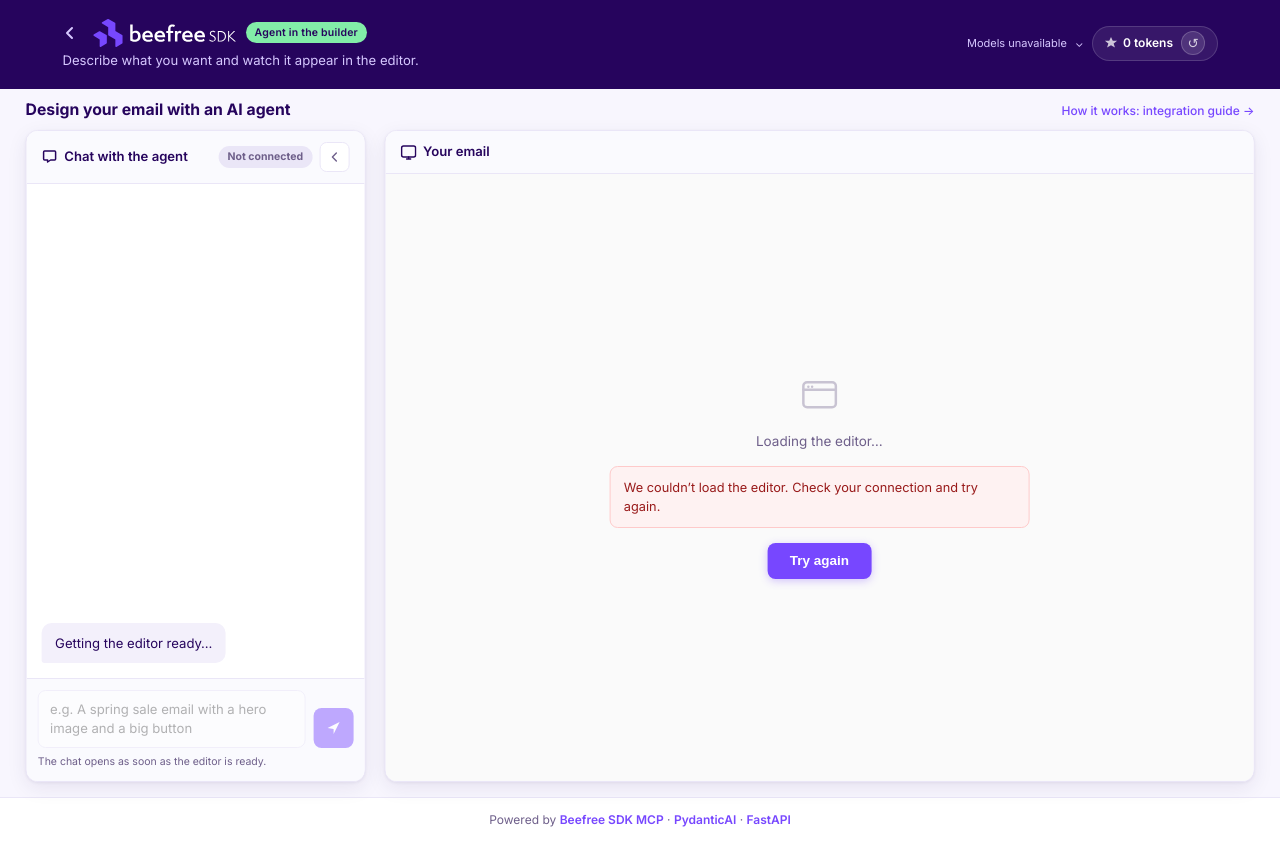
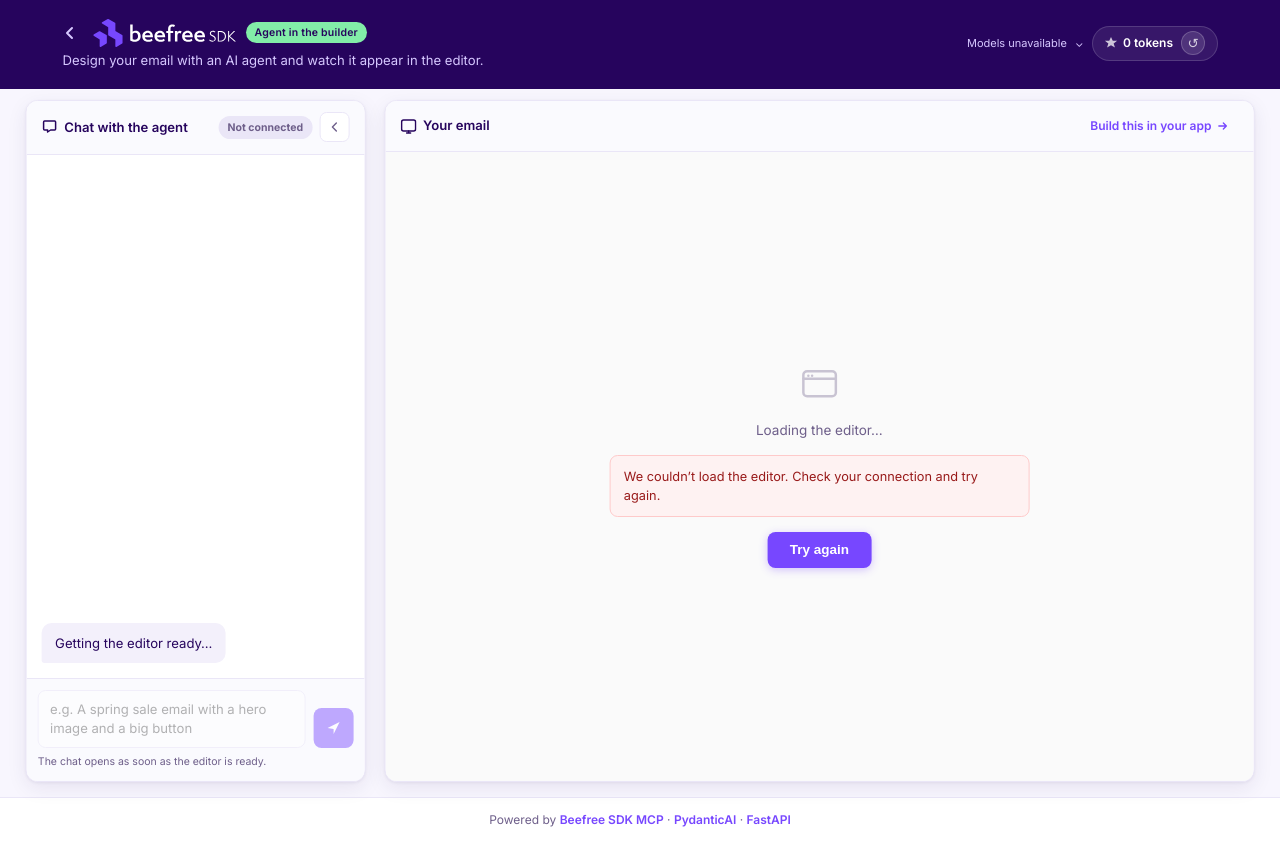
Before and after one commit to BeefreeSDK/beefree-sdk-mcp-v2-example-demo, a FastAPI app: page /builder in a window 1280 px wide. Run offline with FastAPI, Linux system fonts and the light colour scheme; data that the repository does not hold is empty; some libraries are stand-ins or nearby versions.

Commit message:
feat: improved ui

```diff
--- a/static/style.css
+++ b/static/style.css
@@ -1711,8 +1711,50 @@ textarea { resize: vertical; }
   flex-shrink: 0;
 }
 
+/* Collapsed, the chat shrinks to a round chat button in the top-left corner;
+   the editor takes the rest of the width. */
+.demo-workspace .edit-chat-panel { position: relative; }
+.demo-workspace .edit-chat-panel > :not(.demo-chat-rail) { transition: opacity .18s ease; }
 .demo-workspace.chat-collapsed .edit-chat-panel {
+  width: 48px !important;
+  height: 48px !important;
+  min-height: 0 !important;
+  flex: none;
+  align-self: flex-start;
+  padding: 0;
+  border-radius: 50%;
+  overflow: visible;
+  animation: chat-pop .22s cubic-bezier(.2, .8, .3, 1.2);
+}
+.demo-workspace.chat-collapsed .edit-chat-panel > :not(.demo-chat-rail) { display: none; }
+@keyframes chat-pop { from { transform: scale(.6); opacity: 0; } to { transform: none; opacity: 1; } }
+
+.demo-chat-rail {
+  position: absolute;
+  inset: 0;
   display: none;
+  align-items: center;
+  justify-content: center;
+  border: 0;
+  border-radius: 50%;
+  background: transparent;
+  color: var(--primary-dk);
+  cursor: pointer;
+}
+.demo-workspace.chat-collapsed .demo-chat-rail { display: flex; }
+.demo-chat-rail:hover { background: #F6F2FF; color: var(--primary); }
+.demo-chat-rail:focus-visible { outline: 2px solid var(--primary); outline-offset: 2px; }
+.demo-chat-rail-dot {
+  display: none;
+  position: absolute; top: 1px; right: 1px;
+  width: 11px; height: 11px; border-radius: 50%;
+  background: var(--primary); border: 2px solid var(--surface);
+}
+.demo-chat-rail.has-unread .demo-chat-rail-dot { display: block; }
+.demo-chat-rail-unread { display: none; }
+.demo-chat-rail.has-unread .demo-chat-rail-unread { display: inline; }
+@media (prefers-reduced-motion: reduce) {
+  .demo-workspace .edit-chat-panel, .demo-workspace .edit-chat-panel > * { transition: none; animation: none; }
 }
 
 /* Let the message list fill the (tall) chat panel so the input pins to the bottom */
@@ -1812,17 +1854,6 @@ textarea { resize: vertical; }
 }
 
 .demo-icon-btn:hover { border-color: var(--primary-lt); color: var(--primary); }
-
-/* "Show AI chat" reopen button only appears once the chat is collapsed */
-.demo-chat-reopen {
-  width: auto;
-  padding: 0 .7rem;
-  font-size: .76rem;
-  font-weight: 600;
-  display: none;
-}
-
-.demo-workspace.chat-collapsed .demo-chat-reopen { display: inline-flex; }
 
 /* Status badge variants for the chat panel header */
 .edit-status-badge.is-offline {
--- a/templates/integration.html
+++ b/templates/integration.html
@@ -119,18 +119,13 @@
       min-height: 560px;
       margin: 0;
     }
-    .builder-titlebar {
-      display: flex;
-      align-items: baseline;
-      justify-content: space-between;
-      flex-wrap: wrap;
-      gap: .25rem 1rem;
-      margin-bottom: .6rem;
-      flex-shrink: 0;
+    /* Link from the builder to the integration guide, in the editor's header */
+    .builder-guide-link {
+      display: inline-flex; align-items: center; gap: .35rem;
+      font-size: .8rem; font-weight: 600; color: var(--primary); text-decoration: none;
+      padding: .3rem .65rem; border-radius: 999px; white-space: nowrap;
     }
-    .builder-titlebar h2 { font-size: 1.05rem; font-weight: 700; color: var(--text); line-height: 1.3; }
-    .builder-guide-link { font-size: .8rem; font-weight: 500; color: var(--primary); text-decoration: none; }
-    .builder-guide-link:hover { text-decoration: underline; }
+    .builder-guide-link:hover { background: #F3EFFF; color: var(--primary-dk); }
     .builder-narrow-note { display: none; }
 
     .page-builder .demo-panel { flex: 1; min-height: 0; display: flex; }
@@ -210,7 +205,7 @@
           </a>
           <h1 class="brand-tag">{% if simple_builder %}Agent in the builder{% else %}Integration guide{% endif %}</h1>
         </div>
-        <p class="header-sub">{% if simple_builder %}Describe what you want and watch it appear in the editor.{% else %}Connect AI agents to the Beefree SDK editor via MCP — two session models, one powerful result.{% endif %}</p>
+        <p class="header-sub">{% if simple_builder %}Design your email with an AI agent and watch it appear in the editor.{% else %}Connect AI agents to the Beefree SDK editor via MCP — two session models, one powerful result.{% endif %}</p>
       </div>
       <div class="header-tokens">
         <div class="token-badge">
@@ -232,10 +227,6 @@
     <div class="demo-stage">
 
       {% if simple_builder %}
-      <div class="builder-titlebar">
-        <h2>Design your email with an AI agent</h2>
-        <a href="/integration" class="builder-guide-link">How it works: integration guide &rarr;</a>
-      </div>
       <p class="builder-narrow-note" role="note">
         The visual editor works best on a computer. On a small screen, chat with the agent here, then scroll down to the editor and swipe sideways to see all of it.
       </p>
@@ -243,10 +234,10 @@
       <section class="guide-section demo-intro">
         <div class="demo-lead">
           <div class="demo-lead-text">
-            <h2>Live demo</h2>
+            <h2>Try both session models</h2>
             <p class="guide-text" style="margin-bottom:0;">
-              Pick a session model, then chat with the AI agent — the embedded Beefree editor updates in
-              real time as the agent makes MCP tool calls. Collapse the chat any time to give the builder
+              Pick a session model, then chat with the AI agent. The embedded Beefree editor updates in
+              real time as the agent makes MCP tool calls. Collapse the chat any time to give the editor
               the full width.
             </p>
           </div>
@@ -280,6 +271,17 @@
 
           <!-- Left: chat -->
           <div class="edit-chat-panel" id="em-chat-panel">
+            <!-- Collapsed, the chat shrinks to this round button -->
+            <button type="button" class="demo-chat-rail" id="em-chat-reopen" onclick="toggleChat('em')"
+                    aria-expanded="true" aria-controls="em-chat-panel" title="Show chat">
+              <svg width="18" height="18" viewBox="0 0 16 16" fill="none" aria-hidden="true">
+                <path d="M2 3a1 1 0 011-1h10a1 1 0 011 1v7a1 1 0 01-1 1H9l-3 2v-2H3a1 1 0 01-1-1V3z"
+                      stroke="currentColor" stroke-width="1.5" stroke-linejoin="round"/>
+              </svg>
+              <span class="visually-hidden">Show chat</span>
+              <span class="demo-chat-rail-dot" aria-hidden="true"></span>
+              <span class="visually-hidden demo-chat-rail-unread">New reply</span>
+            </button>
             <div class="edit-panel-header">
               <h3 class="edit-panel-title">
                 <svg width="16" height="16" viewBox="0 0 16 16" fill="none" style="flex-shrink:0" aria-hidden="true">
@@ -341,14 +343,12 @@
                 {% if simple_builder %}Your email{% else %}Beefree editor{% endif %}
               </h3>
               <div class="demo-header-actions">
-                <button type="button" class="demo-icon-btn demo-chat-reopen" id="em-chat-reopen" onclick="toggleChat('em')"
-                        title="Show chat" aria-expanded="true" aria-controls="em-chat-panel">
-                  <svg width="14" height="14" viewBox="0 0 16 16" fill="none" aria-hidden="true">
-                    <path d="M2 3a1 1 0 011-1h10a1 1 0 011 1v7a1 1 0 01-1 1H9l-3 2v-2H3a1 1 0 01-1-1V3z"
-                          stroke="currentColor" stroke-width="1.5" stroke-linejoin="round"/>
-                  </svg>
-                  Show chat
-                </button>
+                {% if simple_builder %}
+                <a href="/integration" class="builder-guide-link">
+                  Build this in your app
+                  <svg width="12" height="12" viewBox="0 0 16 16" fill="none" aria-hidden="true"><path d="M3 8h10M9 4l4 4-4 4" stroke="currentColor" stroke-width="1.8" stroke-linecap="round" stroke-linejoin="round"/></svg>
+                </a>
+                {% endif %}
                 {% if not simple_builder %}
                 <span class="start-arrow" id="em-start-arrow" style="display:none;" aria-hidden="true">
                   <svg width="30" height="30" viewBox="0 0 24 24" fill="none">
@@ -386,6 +386,17 @@
 
           <!-- Left: chat -->
           <div class="edit-chat-panel" id="am-chat-panel">
+            <!-- Collapsed, the chat shrinks to this round button -->
+            <button type="button" class="demo-chat-rail" id="am-chat-reopen" onclick="toggleChat('am')"
+                    aria-expanded="true" aria-controls="am-chat-panel" title="Show chat">
+              <svg width="18" height="18" viewBox="0 0 16 16" fill="none" aria-hidden="true">
+                <path d="M2 3a1 1 0 011-1h10a1 1 0 011 1v7a1 1 0 01-1 1H9l-3 2v-2H3a1 1 0 01-1-1V3z"
+                      stroke="currentColor" stroke-width="1.5" stroke-linejoin="round"/>
+              </svg>
+              <span class="visually-hidden">Show chat</span>
+              <span class="demo-chat-rail-dot" aria-hidden="true"></span>
+              <span class="visually-hidden demo-chat-rail-unread">New reply</span>
+            </button>
             <div class="edit-panel-header">
               <h3 class="edit-panel-title">
                 <svg width="16" height="16" viewBox="0 0 16 16" fill="none" style="flex-shrink:0" aria-hidden="true">
@@ -448,14 +459,6 @@
                 <span class="edit-preview-badge" style="margin-left:.15rem;">co-editing</span>
               </h3>
               <div class="demo-header-actions">
-                <button type="button" class="demo-icon-btn demo-chat-reopen" id="am-chat-reopen" onclick="toggleChat('am')"
-                        title="Show chat" aria-expanded="true" aria-controls="am-chat-panel">
-                  <svg width="14" height="14" viewBox="0 0 16 16" fill="none" aria-hidden="true">
-                    <path d="M2 3a1 1 0 011-1h10a1 1 0 011 1v7a1 1 0 01-1 1H9l-3 2v-2H3a1 1 0 01-1-1V3z"
-                          stroke="currentColor" stroke-width="1.5" stroke-linejoin="round"/>
-                  </svg>
-                  Show chat
-                </button>
               </div>
             </div>
             <div class="demo-editor-container" id="am-editor-container">
@@ -670,6 +673,24 @@ final_template = resp.json()</code></pre>
   });
 
   // ── Collapse / reopen the AI chat side panel (gives the builder full width) ─
+  // Collapsed, the chat shrinks to a rail on the left; a dot on the rail marks
+  // agent replies that arrived while it was closed.
+  ['em', 'am'].forEach(function (prefix) {
+    var messages = document.getElementById(prefix + '-messages');
+    var rail = document.getElementById(prefix + '-chat-reopen');
+    if (!messages || !rail) return;
+    new MutationObserver(function (changes) {
+      var ws = rail.closest('.demo-workspace');
+      if (!ws || !ws.classList.contains('chat-collapsed')) return;
+      var reply = changes.some(function (c) {
+        return Array.prototype.some.call(c.addedNodes, function (n) {
+          return n.nodeType === 1 && n.classList.contains('agent-bubble');
+        });
+      });
+      if (reply) rail.classList.add('has-unread');
+    }).observe(messages, { childList: true });
+  });
+
   function toggleChat(prefix) {
     var panelId = prefix === 'em' ? 'panel-editor-managed' : 'panel-api-managed';
     var ws = document.querySelector('#' + panelId + ' .demo-workspace');
@@ -677,12 +698,14 @@ final_template = resp.json()</code></pre>
     var collapsed = ws.classList.toggle('chat-collapsed');
     var collapseBtn = document.getElementById(prefix + '-chat-collapse');
     var reopenBtn = document.getElementById(prefix + '-chat-reopen');
+    if (!collapsed) reopenBtn.classList.remove('has-unread');
     [collapseBtn, reopenBtn].forEach(function (b) {
       if (b) b.setAttribute('aria-expanded', collapsed ? 'false' : 'true');
     });
     // Keep keyboard focus on the control that is still visible
+    // (after the style change has applied, or the target may not be focusable yet)
     var next = collapsed ? reopenBtn : collapseBtn;
-    if (next) next.focus({ preventScroll: true });
+    if (next) setTimeout(function () { next.focus({ preventScroll: true }); }, 30);
   }
   </script>
 
```
Also changed, not shown: tests/test_builder.py (+3 -1 lines).
